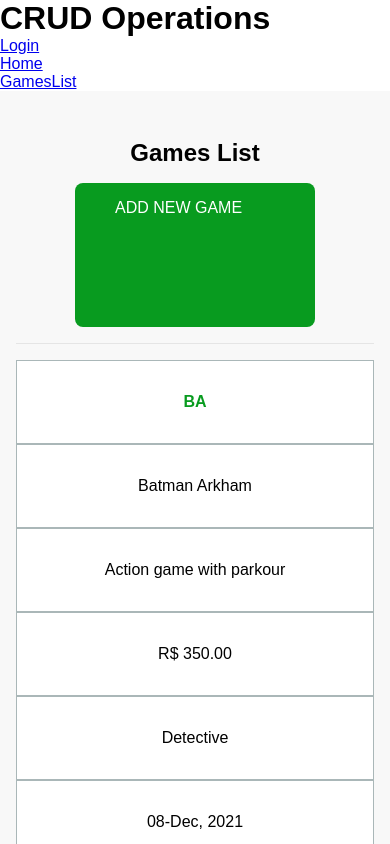
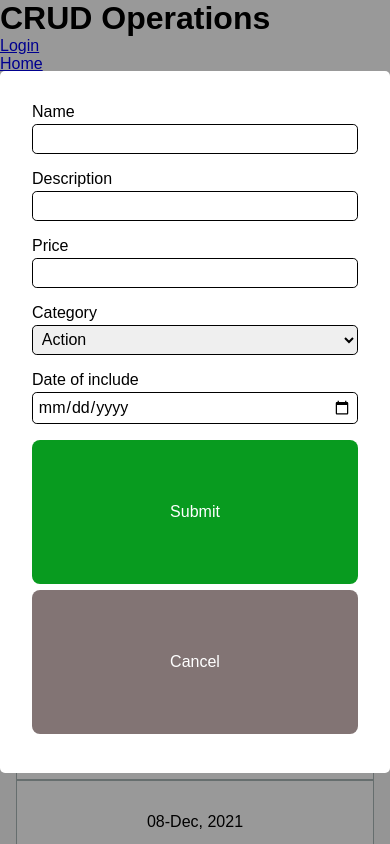
Before and after one commit to BuenoMVP/Desafio_2_PB_Compass, a React app: page /GamesList in a window 390 px wide. Both pictures are taken after a click on the button "ADD NEW GAME". Shown: the top 844 px of the page. Built offline with nearby package versions, Linux system fonts and the light colour scheme; the HTML template or start-up script is replaced by a standard one.

Commit message:
feat: Responsive modals

```diff
--- /dev/null
+++ b/src/frontend/src/components/DeleteModal.css
@@ -0,0 +1,67 @@
+.delete-modal-container{
+    position: fixed;
+    z-index: 1;
+    left: 0;
+    top: 0;
+    width: 100%;
+    height: 100%;
+    display: flex;
+    align-items: center;
+    justify-content: center;
+    background-color: rgba(0, 0, 0, 0.4);
+}
+
+.delete-modal{
+    border-radius: 5px;
+    padding: 0 2rem;
+    padding-top: 1.5rem;
+    background-color: white;
+    width: 25em;
+}
+
+.delete-group{
+    display: flex;
+    flex-direction: column;
+    margin-bottom: 1rem;
+    text-align: center;
+}
+
+.delete-btn, .cancel-btn{
+    display: block;
+    margin: auto;
+    font-size: 1.0rem;
+    color: #fff;
+    border: none;
+    border-radius: 0.5rem;
+    padding: 0.3rem 2.5rem;
+    margin-bottom: 0.8rem;
+    width: 100%;
+    cursor: pointer;
+}
+
+.delete-btn{
+    background: #cd4949;
+}
+
+.delete-btn:hover{
+    background: #a53c3c;
+}
+
+.cancel-btn{
+    background: #827474;
+}
+
+.cancel-btn:hover{
+    background: #635959;
+}
+
+.delete-group p{
+    color: rgb(0, 0, 0);
+    font-size: 1.2rem;
+    margin-bottom: 0.8rem;
+}
+
+.delete-group h2{
+    font-size: 1.5rem;
+    margin-bottom: 0.8rem;
+}
--- /dev/null
+++ b/src/frontend/src/components/DeleteModal.tsx
@@ -0,0 +1,21 @@
+import "./DeleteModal.css"
+
+const DeleteModal = () => {
+  return (
+    <div className="delete-modal-container">
+        <div className="delete-modal">
+            <div className="delete-group">
+                <form>
+                    <h2>Delete confirmation</h2>
+                    <p>Are you sure you want to delete Batman Arkham?</p>
+                    <button className="delete-btn" type="submit">Delete</button>
+                    <button className="cancel-btn">Cancel</button>
+                </form>
+            </div>
+        </div>
+
+    </div>
+  )
+}
+
+export default DeleteModal
--- /dev/null
+++ b/src/frontend/src/components/FormModal.css
@@ -0,0 +1,68 @@
+.form-modal-container{
+    position: fixed;
+    z-index: 1;
+    left: 0;
+    top: 0;
+    width: 100%;
+    height: 100%;
+    display: flex;
+    align-items: center;
+    justify-content: center;
+    background-color: rgba(0, 0, 0, 0.4);
+}
+
+.form-modal{
+    border-radius: 5px;
+    padding: 2rem;
+    background-color: white;
+    width: 25em;
+}
+
+.form-submit-btn, .form-cancel-btn{
+    display: block;
+    margin: auto;
+    font-size: 1.0rem;
+    color: #fff;
+    border: none;
+    border-radius: 0.5rem;
+    padding: 0.3rem 2.5rem;
+    margin-bottom: 0.4rem;
+    width: 100%;
+    cursor: pointer;
+}
+
+.form-submit-btn{
+    background: #089B1F;
+}
+
+.form-submit-btn:hover{
+    background: #07871a;
+}
+
+.form-cancel-btn{
+    background: #827474;
+}
+
+.form-cancel-btn:hover{
+    background: #635959;
+}
+
+.form-group{
+    display: flex;
+    flex-direction: column;
+    margin-bottom: 1rem;
+}
+
+.form-group input,
+.form-group textarea,
+.form-group select{
+    border: 1px solid black;
+    border-radius: 0.3rem;
+    padding: 0.3rem;
+    font-size: 1rem;
+}
+
+.form-group label{
+    margin-bottom: 0.2rem;
+    text-align: left;
+}
--- /dev/null
+++ b/src/frontend/src/components/FormModal.tsx
@@ -0,0 +1,47 @@
+import "./FormModal.css"
+
+const FormModal = () => {
+  return (
+    <div className="form-modal-container">
+        <div className="form-modal">
+            <form>
+                <div className="form-group">
+                    <label htmlFor="name">Name</label>
+                    <input type="text" name="name"/>
+                </div>
+                <div className="form-group">
+                    <label htmlFor="description">Description</label>
+                    <input type="text" name="description"/>
+                </div>
+                <div className="form-group">
+                    <label htmlFor="price">Price</label>
+                    <input type="number" name="price"/>
+                </div>
+                <div className="form-group">
+                    <label htmlFor="category">Category</label>
+                    <select name="category">
+                        <option value="action">Action</option>
+                        <option value="shooter">Shooter</option>
+                        <option value="fighting">Fighting</option>
+                        <option value="puzzle">Puzzle</option>
+                        <option value="survival-horror">Survival horror</option>
+                        <option value="platform">Platform</option>
+                        <option value="sports">Sports</option>
+                        <option value="metroidvania">Metroidvania</option>
+                        <option value="adventure">Adventure</option>
+                    </select>
+                </div>
+                <div className="form-group">
+                    <label htmlFor="date">Date of include</label>
+                    <input type="date" name="date"/>
+                </div>
+                <button type="submit" className="form-submit-btn">Submit</button>
+                <button className="form-cancel-btn">Cancel</button>
+            </form>
+        </div>
+
+    </div>
+  )
+}
+
+export default FormModal
--- a/src/frontend/src/components/Game.tsx
+++ b/src/frontend/src/components/Game.tsx
@@ -1,8 +1,13 @@
 import { GoPencil } from "react-icons/go";
 import { FiTrash } from "react-icons/fi";
-import './game.css'
+import "./game.css"
+import { useState } from "react";
+import FormModal from "./FormModal";
+import DeleteModal from "./DeleteModal";
 
 const Game = () => {
+  const [formModalOpen, setFormModalOpen] = useState(false)
+  const [deleteModalOpen, setDeleteModalOpen] = useState(false)
   return (
     <tr>
         <td>BA</td>
@@ -12,10 +17,12 @@ const Game = () => {
         <td>Detective</td>
         <td>08-Dec, 2021</td>
         <td>
-            <button className="btn-edit"><GoPencil/></button>
+            <button className="btn-edit" onClick={() => setFormModalOpen(true)}><GoPencil/></button>
+            {formModalOpen && <FormModal/>}
         </td>
         <td data-label="Delete">
-            <button className="btn-trash"><FiTrash/></button>
+            <button className="btn-trash" onClick={() => setDeleteModalOpen(true)}><FiTrash/></button>
+            {deleteModalOpen && <DeleteModal/>}
         </td>
     </tr>
   )
--- a/src/frontend/src/components/GameList.tsx
+++ b/src/frontend/src/components/GameList.tsx
@@ -1,15 +1,21 @@
+import { useState } from 'react'
 import Game from './Game'
 import './game.css'
 import './gameList.css'
+import FormModal from './FormModal'
 
 const GameList = () => {
+  const [FormModalOpen, setFormModalOpen] = useState(false)
+
+
   return (
 
     <div className="container-game-list">
       <div className="tbl-container">
         <div className="tbl-header">
           <h2>Games List</h2>
-          <button>ADD NEW GAME</button>
+          <button className="add-new-game-btn" onClick={() => setFormModalOpen(true)}>ADD NEW GAME</button>
+          {FormModalOpen && <FormModal/>}
         </div>
         <table className="tbl">
           <thead>
--- a/src/frontend/src/components/game.css
+++ b/src/frontend/src/components/game.css
@@ -24,7 +24,7 @@ td:last-child{
   border-radius: 0 10px 10px 0;
 }
 
-.tbl button{
+.btn-edit, .btn-trash{
     display: inline-block;
     border: none;
     margin: 0 auto;
@@ -32,21 +32,12 @@ td:last-child{
     outline: none;
     cursor: pointer;
     font-size: 1.2rem;
+    color: #089B1F;
+    background-color: #fff;
 }
 
-.tbl button:hover{
+.btn-edit,.btn-trash:hover{
     color: #07871a;
-}
-
-.btn-trash{
-    color: #089B1F;
-    background-color: #fff;
-
-}
-
-.btn-edit{
-    color: #089B1F;
-    background-color: #fff;
 }
 
 @media(max-width: 768px){ /* Responsividade gameList + game */
--- a/src/frontend/src/components/gameList.css
+++ b/src/frontend/src/components/gameList.css
@@ -18,7 +18,7 @@
     font-size: 1.5rem;
 }
 
-.tbl-header button{
+.add-new-game-btn{
     font-size: 1.0rem;
     background: #089B1F;
     color: #fff;
@@ -27,7 +27,7 @@
     padding: 1rem 2.5rem;
 }
 
-.tbl-header button:hover{
+.add-new-game-btn:hover{
     background: #07871a;
     cursor: pointer;
 }
```
